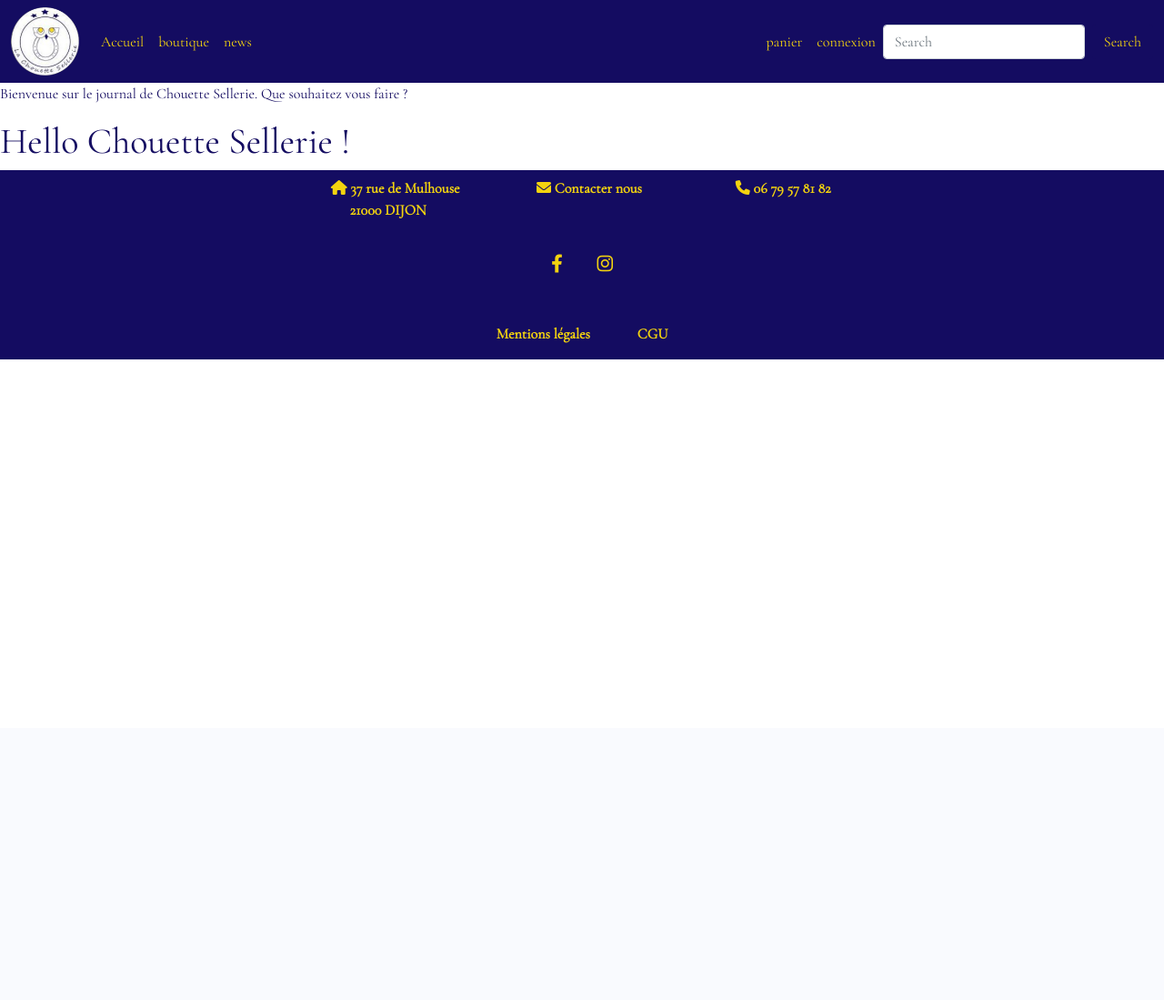
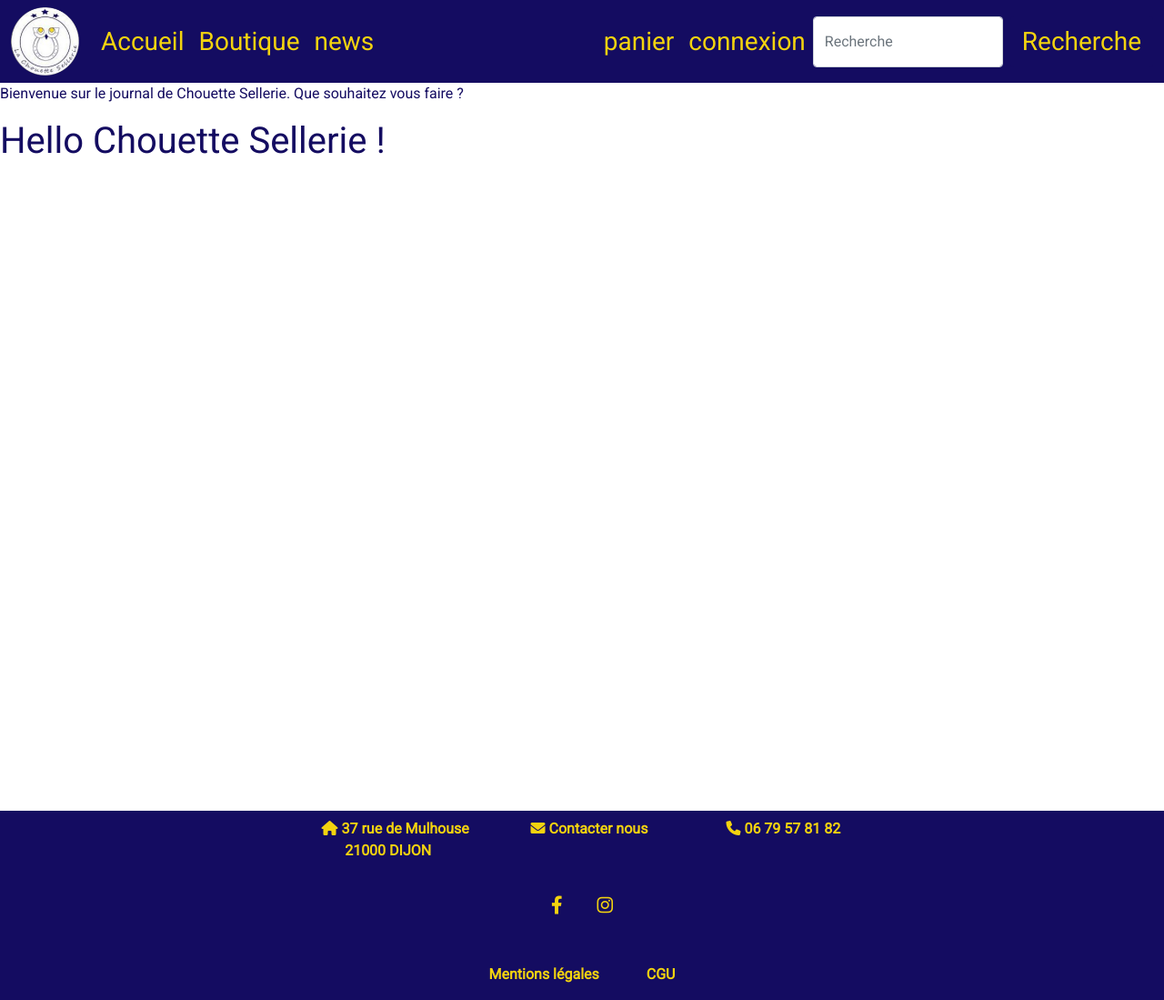
Before and after one commit to Hypnololz/chouettesellerie, a PHP site: template templates/news/index.html.twig in a window 1280 px wide. Shown: the whole page at 91% size. Before the commit the page ends 395 px from the top, so only its background shows below. Run offline with PHP 8.4, Linux system fonts and the light colour scheme; the template is opened without the code that fills it: most values are stand-ins (such as "Sample title", 1, 10 or a date in 2020); some libraries are stand-ins or nearby versions.

```diff
--- a/public/css/style.css
+++ b/public/css/style.css
@@ -1,5 +1,6 @@
 /*importation de la police d'écriture*/
 @import url('https://fonts.googleapis.com/css2?family=Cormorant+Garamond:ital,wght@0,300;0,400;1,400&display=swap');
+@import url('https://fonts.googleapis.com/css2?family=Roboto&display=swap');
 
 /*définitions de sconstantes couleurs pour le site*/
 :root{
@@ -9,7 +10,8 @@
 /*CSS de la page principale*/
 body{
 /*fonte principale*/
-    font-family: 'Cormorant Garamond', serif;
+/*    font-family: 'Cormorant Garamond', serif;*/
+    font-family: 'Roboto', sans-serif;
 }
 /*main*/
 section {
@@ -40,6 +42,7 @@ i .fas {
 }
 
 
+
 @media (min-width: 1020px){
     #teampic{
         background-image: url("../img/produit/chouetteSellerieTeam.jpg");
--- a/templates/base.html.twig
+++ b/templates/base.html.twig
@@ -23,42 +23,42 @@
     <div class="container-fluid">
         <a class="navbar-brand  p-0" href="{{ path('main') }}"><img class="m-0 p-0" src="{{ asset('img/LOGO CS.png') }}"
                                                                     alt="" width="75px"></a>
-        <button class="navbar-toggler" type="button" data-bs-toggle="collapse" data-bs-target="#navbarSupportedContent"
+        <button class="navbar-toggler bg-black" type="button" data-bs-toggle="collapse" data-bs-target="#navbarSupportedContent"
                 aria-controls="navbarSupportedContent" aria-expanded="false" aria-label="Toggle navigation">
-            <span class="navbar-toggler-icon"></span>
+            <span class="navbar-toggler-icon bg-bleumarine"></span>
         </button>
         <div class="collapse navbar-collapse" id="navbarSupportedContent">
             <ul class="navbar-nav me-auto mb-2 mb-lg-0">
                 <li class="nav-item">
-                    <a class="nav-link text-gold {{ route == 'main' ? ' active' }}" aria-current="page"
+                    <a class="nav-link text-gold fs-3 {{ route == 'main' ? ' active' }}" aria-current="page"
                        href="{{ path('main') }}">Accueil</a>
                 </li>
                 <li class="nav-item">
-                    <a class="nav-link text-gold {{ route == 'shop_product' ? ' active' }}"
-                       href={{ path('shop_product') }}>boutique</a>
+                    <a class="nav-link text-gold fs-3  {{ route == 'shop_product' ? ' active' }}"
+                       href={{ path('shop_product') }}>Boutique</a>
                 </li>
                 <li class="nav-item">
-                    <a class="nav-link text-gold {{ route == 'news' ? ' active' }}" href={{ path('news') }}>news</a>
+                    <a class="nav-link text-gold fs-3  {{ route == 'news' ? ' active' }}" href={{ path('news') }}>news</a>
                 </li>
                 {% if is_granted('ROLE_ADMIN') %}
 
                 <li class="nav-item dropdown">
-                    <a class="nav-link dropdown-toggle text-gold" href="#" id="navbarDropdown" role="button"
+                    <a class="nav-link dropdown-toggle text-gold fs-3 " href="#" id="navbarDropdown" role="button"
                        data-bs-toggle="dropdown" aria-expanded="false">
                         Administration
                     </a>
                     <ul class="dropdown-menu bg-bleumarine" aria-labelledby="navbarDropdown">
-                        <li><a class="dropdown-item text-gold bg-bleumarine" href="{{ path('shop_product.add') }}">ajouter
+                        <li><a class="dropdown-item text-gold bg-bleumarine fs-3 " href="{{ path('shop_product.add') }}">ajouter
                                 un produit</a></li>
                         <li>
                             <hr class="dropdown-divider">
                         </li>
-                        <li><a class="dropdown-item text-gold bg-bleumarine" href="{{ path('shop_reservation') }}">reservation</a>
+                        <li><a class="dropdown-item text-gold bg-bleumarine fs-3 " href="{{ path('shop_reservation') }}">reservation</a>
                         </li>
                         <li>
                             <hr class="dropdown-divider">
                         </li>
-                        <li><a class="dropdown-item text-gold bg-bleumarine" href="{{ path('create_News') }}">ajouter
+                        <li><a class="dropdown-item text-gold bg-bleumarine fs-3 " href="{{ path('create_News') }}">ajouter
                                 une news</a></li>
                     </ul>
                     {% endif %}
@@ -67,32 +67,32 @@
 
 
             <ul class="navbar-nav ms-auto mb-2 mb-lg-0  bg-bleumarine">
-                <li class="nav-item"><a class="nav-link text-gold bg-bleumarine"
+                <li class="nav-item"><a class="nav-link text-gold bg-bleumarine fs-3 "
                                         href="{{ path('shop_panier') }}">panier</a></li>
                 {% if is_granted('ROLE_USER') %}
                     <li class="nav-item dropdown">
-                        <a class="nav-link dropdown-toggle text-gold bg-bleumarine" href="#" id="navbarDropdown"
+                        <a class="nav-link dropdown-toggle text-gold bg-bleumarine fs-3 " href="#" id="navbarDropdown"
                            role="button"
                            data-bs-toggle="dropdown" aria-expanded="false">
                             {{ app.user.name }}
                         </a>
                         <ul class="dropdown-menu bg-bleumarine" aria-labelledby="navbarDropdown">
                             <li class="dropdown-item text-gold bg-bleumarine"><a
-                                        class="nav-link text-gold bg-bleumarine"
+                                        class="nav-link text-gold bg-bleumarine fs-3 "
                                         href="{{ path('shop_reservation_client', {'id': app.user.id}) }}">mes
                                     reservations</a></li>
-                            <li class="dropdown-item"><a class="nav-link text-gold bg-bleumarine"
+                            <li class="dropdown-item"><a class="nav-link text-gold bg-bleumarine fs-3 "
                                                          href="{{ path('app_logout') }}">deconnexion</a></li>
                         </ul>
                     </li>
                 {% else %}
-                    <li class="nav-item"><a class="nav-link text-gold bg-bleumarine" href="{{ path('app_login') }}">connexion</a>
+                    <li class="nav-item"><a class="nav-link text-gold bg-bleumarine fs-3 " href="{{ path('app_login') }}">connexion</a>
                     </li>
                 {% endif %}
             </ul>
             <form class="d-flex">
-                <input class="form-control me-2" type="search" placeholder="Search" aria-label="Search">
-                <button class="btn bg-bleumarine text-gold" type="submit">Search</button>
+                <input class="form-control me-2" type="search" placeholder="Recherche" aria-label="Search">
+                <button class="btn bg-bleumarine text-gold fs-3 " type="submit">Recherche</button>
             </form>
         </div>
     </div>
@@ -123,6 +123,8 @@
         </div>
     </div>
 {% endif %}
+
+<div class="min-vh-100">
 {% block body %}
 
 
@@ -130,6 +132,7 @@
 
 
 {% endblock %}
+</div>
 
 <script src="{{ asset('js/bootstrap.bundle.min.js') }}"></script>
 {# Bloc pour ajouter des fichiers JS additionnels #}
```
Also changed, not shown: src/Controller/ShopController.php (+29 -0 lines), 1 other file.
